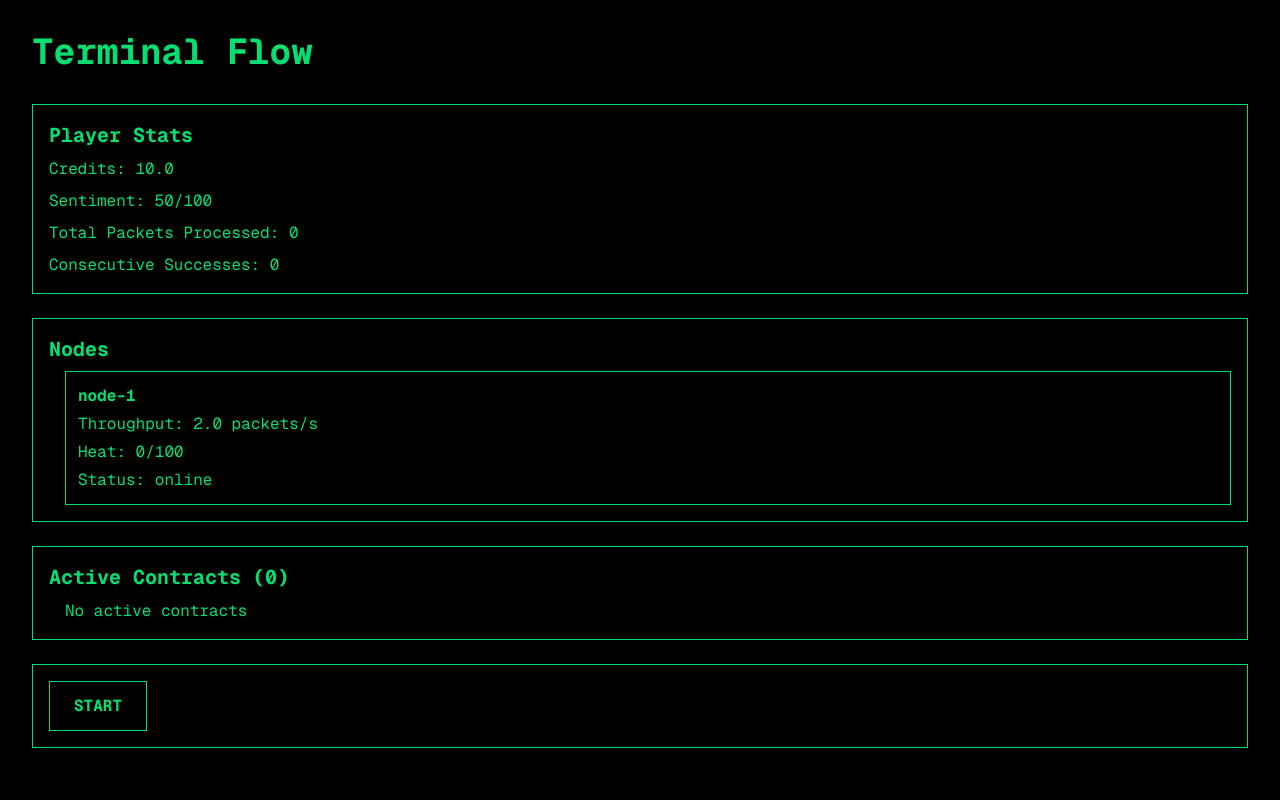
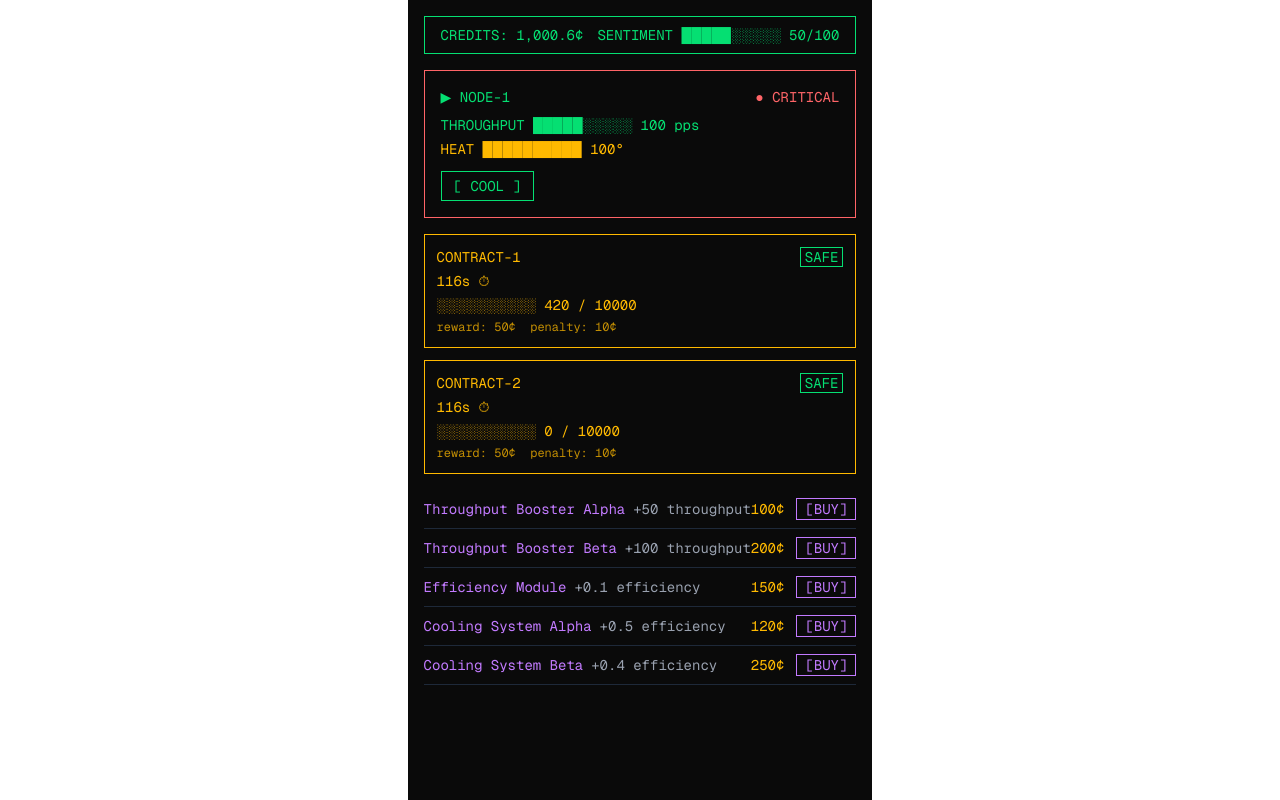
Before and after one commit to drwbry/flow-game, a Next.js app: page / in a window 1280 px wide. Built offline with nearby package versions, Linux system fonts and the light colour scheme.

Commit message:
feat: assemble full game UI in page.tsx with auto-starting tick loop
Co-Authored-By: Claude Sonnet 4.6 <noreply@anthropic.com>

```diff
--- a/app/page.tsx
+++ b/app/page.tsx
@@ -1,99 +1,42 @@
 'use client'
+import { useEffect } from 'react'
+import { useGameStore } from '@/store/gameStore'
+import { StatusBar } from '@/components/game/StatusBar'
+import { NodeCard } from '@/components/game/NodeCard'
+import { ContractList } from '@/components/game/ContractList'
+import { UpgradeShop } from '@/components/game/UpgradeShop'
 
-import { useEffect, useState } from 'react'
-import { useGameStore } from '@/store/gameStore'
-
-export default function Dashboard() {
-  const { initializeGame, tick, state } = useGameStore()
-  const [isRunning, setIsRunning] = useState(false)
+export default function Home() {
+  const store = useGameStore()
 
   useEffect(() => {
-    initializeGame()
-  }, [initializeGame])
+    store.initializeGame()
+  }, [store.initializeGame])
 
   useEffect(() => {
-    if (!isRunning) return
+    const interval = setInterval(() => {
+      store.tick()
+    }, 1000)
+    return () => clearInterval(interval)
+  }, [store.tick])
 
-    const interval = setInterval(() => {
-      tick()
-    }, 1000)
+  if (!store.state) return null
 
-    return () => clearInterval(interval)
-  }, [isRunning, tick])
-
-  if (!state) {
-    return (
-      <div className="bg-black text-green-400 font-mono min-h-screen p-8">
-        <p>Initializing game...</p>
-      </div>
-    )
-  }
-
-  const { player, nodes, contracts } = state
-  const activeContracts = contracts.filter(c => c.status === 'active')
+  const { state } = store
+  const node = state.nodes[0]
+  const purchasedUpgradeIds = state.nodes.flatMap(n => n.upgrades)
 
   return (
-    <div className="bg-black text-green-400 font-mono min-h-screen p-8 space-y-6">
-      <h1 className="text-4xl font-bold mb-8">Terminal Flow</h1>
-
-      {/* Player Stats */}
-      <div className="border border-green-400 p-4 space-y-2">
-        <h2 className="text-xl font-bold">Player Stats</h2>
-        <div>Credits: {(player.credits / 100).toFixed(1)}</div>
-        <div>Sentiment: {player.sentiment}/100</div>
-        <div>Total Packets Processed: {player.totalPacketsProcessed}</div>
-        <div>Consecutive Successes: {player.consecutiveSuccesses}</div>
-      </div>
-
-      {/* Nodes */}
-      <div className="border border-green-400 p-4 space-y-2">
-        <h2 className="text-xl font-bold">Nodes</h2>
-        <div className="space-y-3 ml-4">
-          {nodes.map(node => (
-            <div key={node.id} className="border border-green-400 p-3 space-y-1">
-              <div className="font-bold">{node.id}</div>
-              <div>Throughput: {(node.throughput / 100).toFixed(1)} packets/s</div>
-              <div>Heat: {node.heat}/100</div>
-              <div>Status: {node.status}</div>
-            </div>
-          ))}
-        </div>
-      </div>
-
-      {/* Active Contracts */}
-      <div className="border border-green-400 p-4 space-y-2">
-        <h2 className="text-xl font-bold">Active Contracts ({activeContracts.length})</h2>
-        {activeContracts.length === 0 ? (
-          <div className="ml-4">No active contracts</div>
-        ) : (
-          <div className="space-y-3 ml-4">
-            {activeContracts.map(contract => (
-              <div
-                key={contract.id}
-                className="border border-green-400 p-3 space-y-1"
-              >
-                <div className="font-bold">{contract.id}</div>
-                <div>
-                  Progress: {(contract.currentVolume / 100).toFixed(1)}/
-                  {(contract.targetVolume / 100).toFixed(1)}
-                </div>
-                <div>Difficulty: {contract.difficulty}</div>
-                <div>Reward: {(contract.reward / 100).toFixed(1)} credits</div>
-              </div>
-            ))}
-          </div>
-        )}
-      </div>
-
-      {/* Control Button */}
-      <div className="border border-green-400 p-4">
-        <button
-          onClick={() => setIsRunning(!isRunning)}
-          className="border border-green-400 px-6 py-3 hover:bg-green-400 hover:text-black transition-colors font-bold"
-        >
-          {isRunning ? 'PAUSE' : 'START'}
-        </button>
-      </div>
-    </div>
+    <main className="min-h-screen bg-[#0a0a0a] text-green-400 p-4 flex flex-col gap-4 max-w-2xl mx-auto">
+      <StatusBar credits={state.player.credits} sentiment={state.player.sentiment} />
+      <NodeCard node={node} onCool={() => store.coolNode('node-1')} />
+      <ContractList contracts={state.contracts} />
+      <UpgradeShop
+        upgrades={state.upgrades}
+        purchasedUpgradeIds={purchasedUpgradeIds}
+        credits={state.player.credits}
+        onPurchase={(upgradeId) => store.purchaseUpgrade(upgradeId, 'node-1')}
+      />
+    </main>
   )
 }
```
